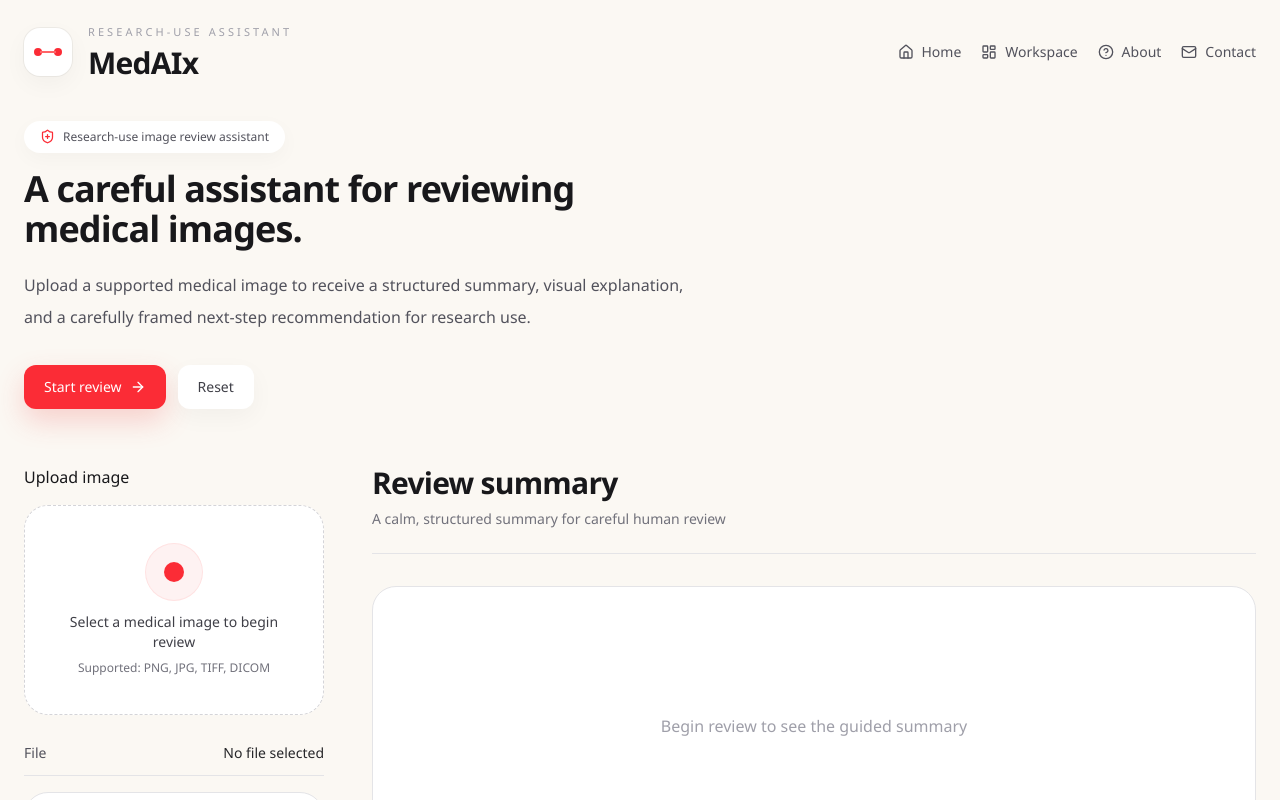
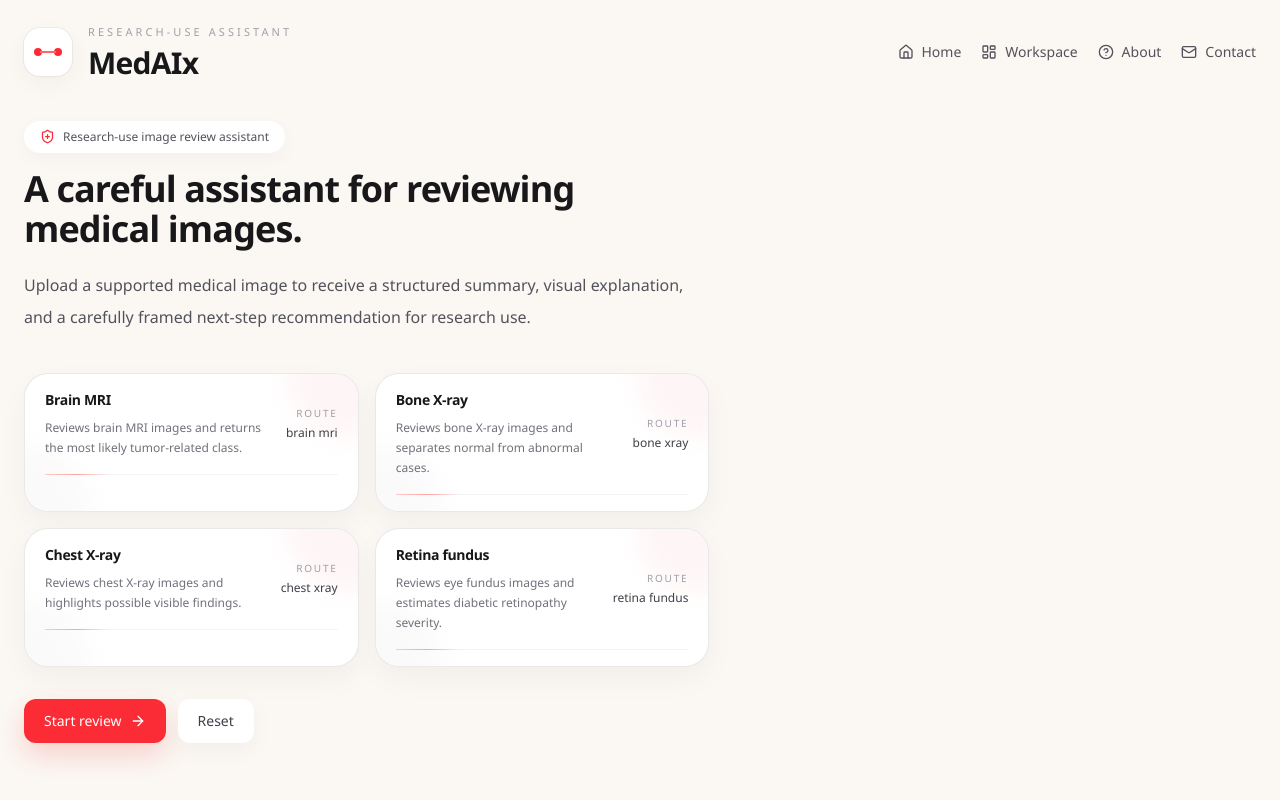
Before and after one commit to rovshanahh/medAI_wgyl-ro, a Next.js app in the folder frontend/: page / in a window 1280 px wide. Shown: the top 800 px of the page. Built offline with nearby package versions, Linux system fonts and the light colour scheme.

Commit message:
Improve route-aware frontend and expose supported routes

```diff
--- a/frontend/app/page.tsx
+++ b/frontend/app/page.tsx
@@ -344,6 +344,64 @@ export default function Home() {
               visual explanation, and a carefully framed next-step recommendation
               for research use.
             </p>
+
+            <div className="mt-10 grid gap-4 lg:grid-cols-2">
+              {[
+                [
+                  "brain_mri",
+                  "Brain MRI",
+                  "Reviews brain MRI images and returns the most likely tumor-related class.",
+                ],
+                [
+                  "bone_xray",
+                  "Bone X-ray",
+                  "Reviews bone X-ray images and separates normal from abnormal cases.",
+                ],
+                [
+                  "chest_xray",
+                  "Chest X-ray",
+                  "Reviews chest X-ray images and highlights possible visible findings.",
+                ],
+                [
+                  "retina_fundus",
+                  "Retina fundus",
+                  "Reviews eye fundus images and estimates diabetic retinopathy severity.",
+                ],
+              ].map(([route, title, description]) => (
+                <div
+                  key={route}
+                  className="group relative overflow-hidden rounded-[24px] border border-zinc-200/80 bg-white px-5 py-4 shadow-[0_12px_30px_rgba(0,0,0,0.04)] transition hover:-translate-y-0.5 hover:border-red-100 hover:shadow-[0_18px_42px_rgba(239,68,68,0.09)]"
+                >
+                  <div className="absolute -right-14 -top-16 h-32 w-32 rounded-full bg-red-50/70 blur-md transition group-hover:scale-125" />
+                  <div className="absolute -bottom-16 -left-16 h-32 w-32 rounded-full bg-zinc-50 blur-md" />
+
+                  <div className="relative flex items-center justify-between gap-6">
+                    <div className="min-w-0">
+                      <p className="text-sm font-semibold tracking-tight text-zinc-900">
+                        {title}
+                      </p>
+
+                      <p className="mt-2 text-xs leading-5 text-zinc-500">
+                        {description}
+                      </p>
+                    </div>
+
+                    <div className="hidden shrink-0 text-right sm:block">
+                      <p className="text-[10px] uppercase tracking-[0.18em] text-zinc-400">
+                        Route
+                      </p>
+                      <p className="mt-1 text-xs font-medium text-zinc-700">
+                        {formatLabel(route)}
+                      </p>
+                    </div>
+                  </div>
+
+                  <div className="relative mt-4 h-px w-full bg-zinc-100">
+                    <div className="h-px w-16 bg-gradient-to-r from-red-200 via-red-300 to-transparent transition-all group-hover:w-28" />
+                  </div>
+                </div>
+              ))}
+            </div>
 
             <div className="mt-8 flex gap-3">
               <button
```
Also changed, not shown: 1 other file (tests, documents, lock files or other folders).
